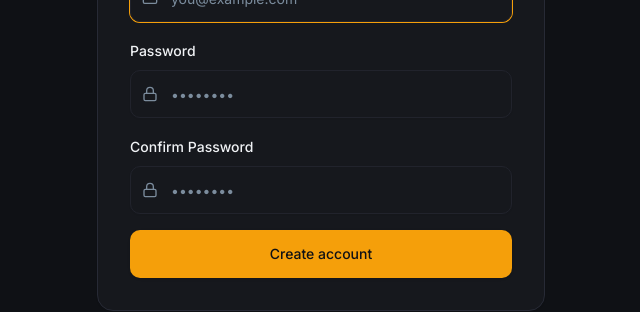
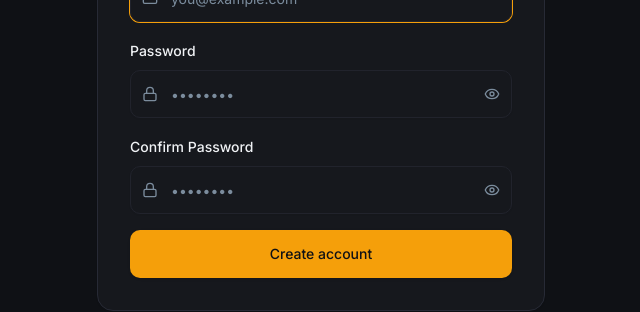
Before and after one commit to vedant-rupwal/Scavenger-Hunt, a React (Vite) app: page /register in a window 1280 px wide. Shown: the part 358-670 px from the top of the page, without its empty margins (319-959 px from the left). Built offline with nearby package versions, Linux system fonts and the light colour scheme; no server answers; a web font is replaced by a local one.

Commit message:
Add show/hide password toggle on auth forms
Eye icon to reveal/hide the password on Login, Register (password +
confirm), and Reset Password.

```diff
--- a/src/pages/Login.jsx
+++ b/src/pages/Login.jsx
@@ -4,12 +4,13 @@
 import { Button } from "@/components/ui/button";
 import { Input } from "@/components/ui/input";
 import { Label } from "@/components/ui/label";
-import { LogIn, Mail, Lock, Loader2 } from "lucide-react";
+import { LogIn, Mail, Lock, Loader2, Eye, EyeOff } from "lucide-react";
 import AuthLayout from "@/components/AuthLayout";
 
 export default function Login() {
   const [email, setEmail] = useState("");
   const [password, setPassword] = useState("");
+  const [showPassword, setShowPassword] = useState(false);
   const [error, setError] = useState("");
   const [loading, setLoading] = useState(false);
 
@@ -77,14 +78,22 @@
             <Lock className="absolute left-3 top-1/2 -translate-y-1/2 w-4 h-4 text-muted-foreground" aria-hidden="true" />
             <Input
               id="password"
-              type="password"
+              type={showPassword ? "text" : "password"}
               autoComplete="current-password"
               placeholder="••••••••"
               value={password}
               onChange={(e) => setPassword(e.target.value)}
-              className="pl-10 h-12"
+              className="pl-10 pr-10 h-12"
               required
             />
+            <button
+              type="button"
+              onClick={() => setShowPassword((v) => !v)}
+              className="absolute right-3 top-1/2 -translate-y-1/2 text-muted-foreground hover:text-foreground"
+              aria-label={showPassword ? "Hide password" : "Show password"}
+            >
+              {showPassword ? <EyeOff className="w-4 h-4" /> : <Eye className="w-4 h-4" />}
+            </button>
           </div>
         </div>
         <Button type="submit" className="w-full h-12 font-medium" disabled={loading}>
--- a/src/pages/Register.jsx
+++ b/src/pages/Register.jsx
@@ -4,7 +4,7 @@
 import { Button } from "@/components/ui/button";
 import { Input } from "@/components/ui/input";
 import { Label } from "@/components/ui/label";
-import { UserPlus, Mail, Lock, Loader2 } from "lucide-react";
+import { UserPlus, Mail, Lock, Loader2, Eye, EyeOff } from "lucide-react";
 import { InputOTP, InputOTPGroup, InputOTPSlot } from "@/components/ui/input-otp";
 import AuthLayout from "@/components/AuthLayout";
 import { toast } from "@/components/ui/use-toast";
@@ -13,6 +13,7 @@
   const [email, setEmail] = useState("");
   const [password, setPassword] = useState("");
   const [confirmPassword, setConfirmPassword] = useState("");
+  const [showPassword, setShowPassword] = useState(false);
   const [error, setError] = useState("");
   const [loading, setLoading] = useState(false);
   const [showOtp, setShowOtp] = useState(false);
@@ -163,14 +164,22 @@
             <Lock className="absolute left-3 top-1/2 -translate-y-1/2 w-4 h-4 text-muted-foreground" aria-hidden="true" />
             <Input
               id="password"
-              type="password"
+              type={showPassword ? "text" : "password"}
               autoComplete="new-password"
               placeholder="••••••••"
               value={password}
               onChange={(e) => setPassword(e.target.value)}
-              className="pl-10 h-12"
+              className="pl-10 pr-10 h-12"
               required
             />
+            <button
+              type="button"
+              onClick={() => setShowPassword((v) => !v)}
+              className="absolute right-3 top-1/2 -translate-y-1/2 text-muted-foreground hover:text-foreground"
+              aria-label={showPassword ? "Hide password" : "Show password"}
+            >
+              {showPassword ? <EyeOff className="w-4 h-4" /> : <Eye className="w-4 h-4" />}
+            </button>
           </div>
         </div>
         <div className="space-y-2">
@@ -179,14 +188,22 @@
             <Lock className="absolute left-3 top-1/2 -translate-y-1/2 w-4 h-4 text-muted-foreground" aria-hidden="true" />
             <Input
               id="confirm"
-              type="password"
+              type={showPassword ? "text" : "password"}
               autoComplete="new-password"
               placeholder="••••••••"
               value={confirmPassword}
               onChange={(e) => setConfirmPassword(e.target.value)}
-              className="pl-10 h-12"
+              className="pl-10 pr-10 h-12"
               required
             />
+            <button
+              type="button"
+              onClick={() => setShowPassword((v) => !v)}
+              className="absolute right-3 top-1/2 -translate-y-1/2 text-muted-foreground hover:text-foreground"
+              aria-label={showPassword ? "Hide password" : "Show password"}
+            >
+              {showPassword ? <EyeOff className="w-4 h-4" /> : <Eye className="w-4 h-4" />}
+            </button>
           </div>
         </div>
         <Button type="submit" className="w-full h-12 font-medium" disabled={loading}>
--- a/src/pages/ResetPassword.jsx
+++ b/src/pages/ResetPassword.jsx
@@ -4,7 +4,7 @@
 import { Button } from "@/components/ui/button";
 import { Input } from "@/components/ui/input";
 import { Label } from "@/components/ui/label";
-import { Lock, Loader2, AlertTriangle } from "lucide-react";
+import { Lock, Loader2, AlertTriangle, Eye, EyeOff } from "lucide-react";
 import AuthLayout from "@/components/AuthLayout";
 
 export default function ResetPassword() {
@@ -14,6 +14,7 @@
 
   const [newPassword, setNewPassword] = useState("");
   const [confirmPassword, setConfirmPassword] = useState("");
+  const [showPassword, setShowPassword] = useState(false);
   const [error, setError] = useState("");
   const [loading, setLoading] = useState(false);
 
@@ -76,15 +77,23 @@
             <Lock className="absolute left-3 top-1/2 -translate-y-1/2 w-4 h-4 text-muted-foreground" aria-hidden="true" />
             <Input
               id="password"
-              type="password"
+              type={showPassword ? "text" : "password"}
               autoComplete="new-password"
               autoFocus
               placeholder="••••••••"
               value={newPassword}
               onChange={(e) => setNewPassword(e.target.value)}
-              className="pl-10 h-12"
+              className="pl-10 pr-10 h-12"
               required
             />
+            <button
+              type="button"
+              onClick={() => setShowPassword((v) => !v)}
+              className="absolute right-3 top-1/2 -translate-y-1/2 text-muted-foreground hover:text-foreground"
+              aria-label={showPassword ? "Hide password" : "Show password"}
+            >
+              {showPassword ? <EyeOff className="w-4 h-4" /> : <Eye className="w-4 h-4" />}
+            </button>
           </div>
         </div>
         <div className="space-y-2">
@@ -93,14 +102,22 @@
             <Lock className="absolute left-3 top-1/2 -translate-y-1/2 w-4 h-4 text-muted-foreground" aria-hidden="true" />
             <Input
               id="confirm"
-              type="password"
+              type={showPassword ? "text" : "password"}
               autoComplete="new-password"
               placeholder="••••••••"
               value={confirmPassword}
               onChange={(e) => setConfirmPassword(e.target.value)}
-              className="pl-10 h-12"
+              className="pl-10 pr-10 h-12"
               required
             />
+            <button
+              type="button"
+              onClick={() => setShowPassword((v) => !v)}
+              className="absolute right-3 top-1/2 -translate-y-1/2 text-muted-foreground hover:text-foreground"
+              aria-label={showPassword ? "Hide password" : "Show password"}
+            >
+              {showPassword ? <EyeOff className="w-4 h-4" /> : <Eye className="w-4 h-4" />}
+            </button>
           </div>
         </div>
         <Button type="submit" className="w-full h-12 font-medium" disabled={loading}>
```
